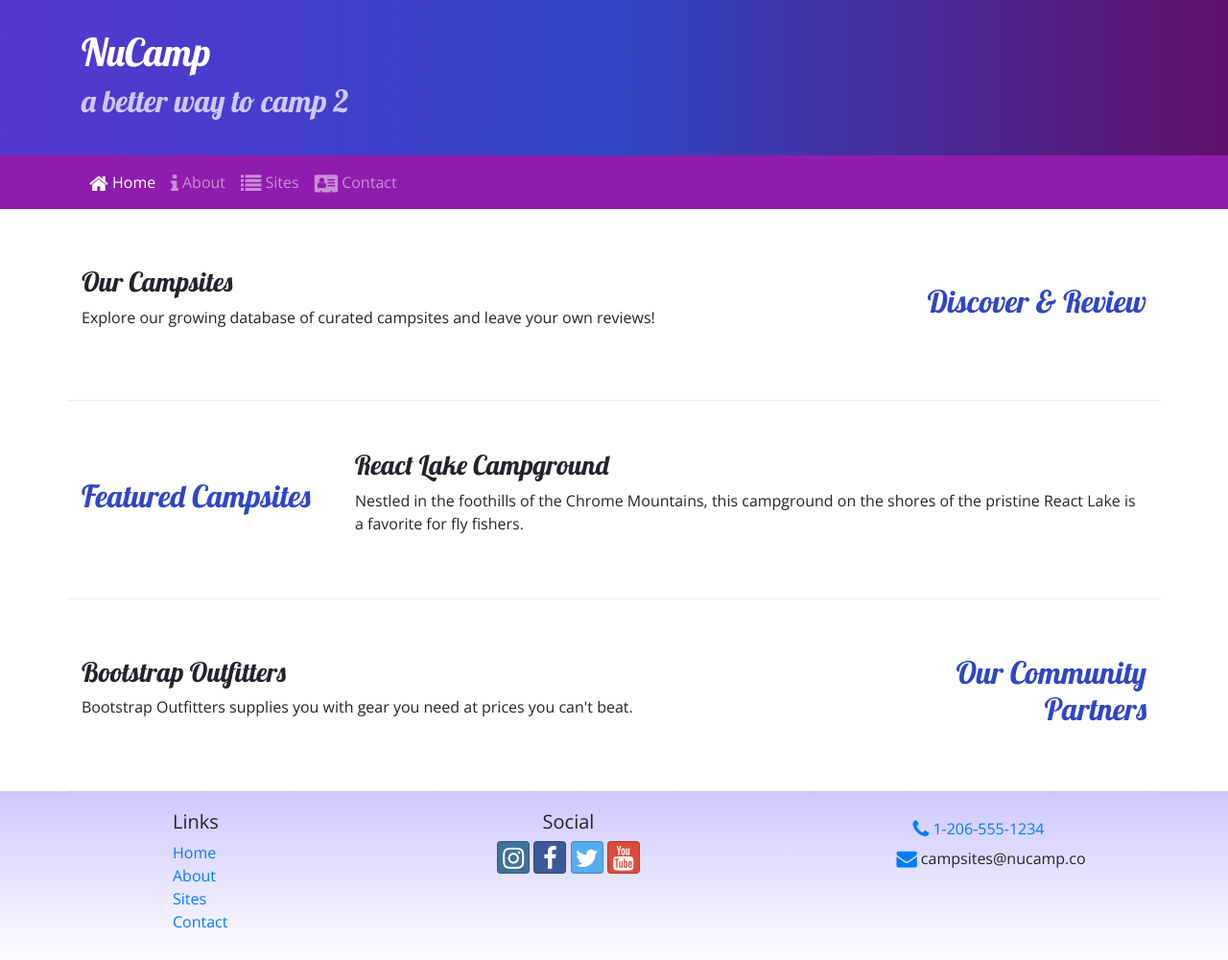
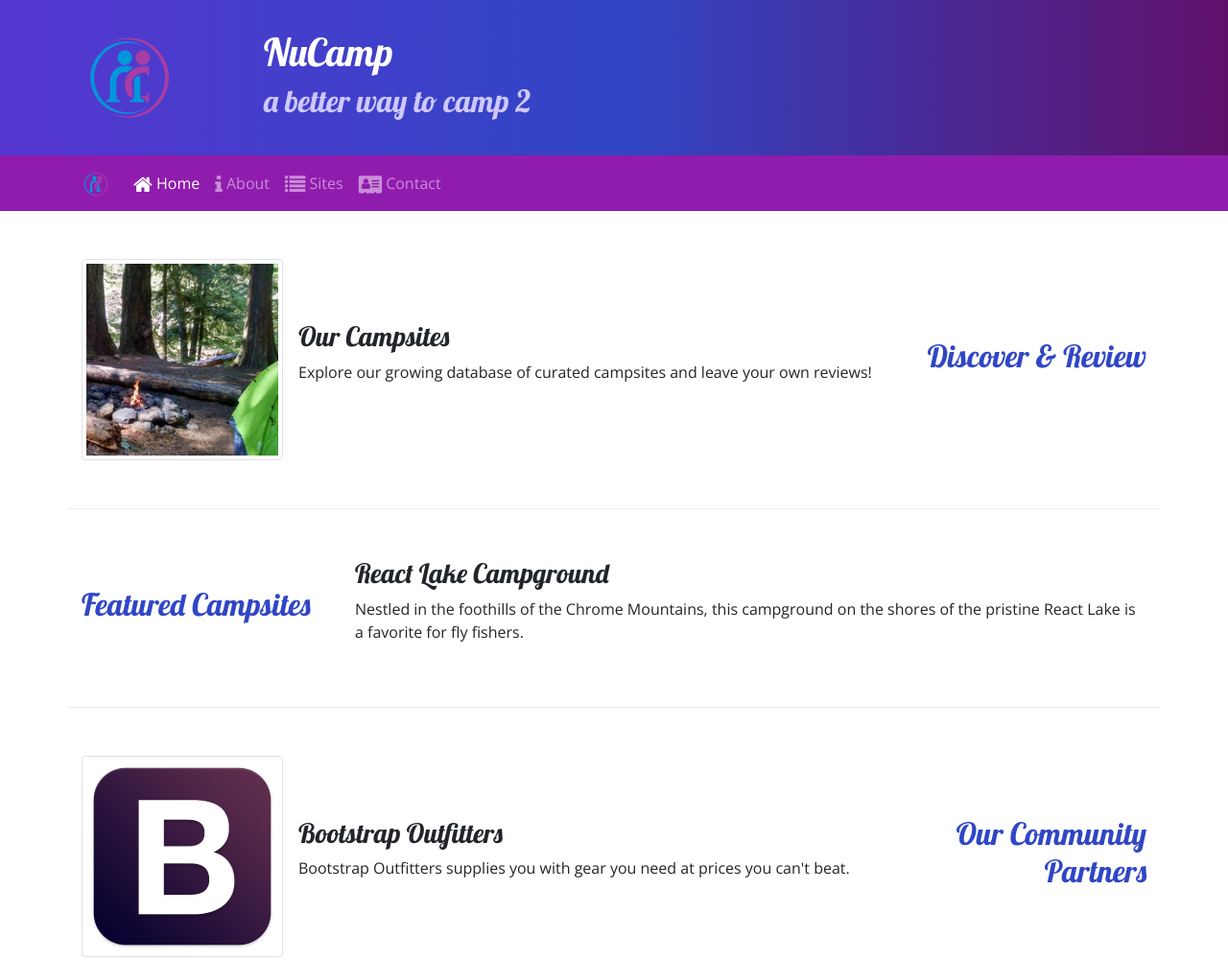
Before and after one commit to ramiromelo/BootstrapStudy, a website: page index.html in a window 1280 px wide. Shown: the top 1001 px of the page at 96% size. Drawn offline with nearby package versions, Linux system fonts and the light colour scheme.

Commit message:
Images and media

```diff
--- a/index.html
+++ b/index.html
@@ -25,6 +25,9 @@
     <header class="jumbotron jumbotron-fluid">
         <div class="container">
             <div class="row">
+                <div class="col-4 col-sm-3 col-md-2 align-self-center">
+                    <img src="img/logo.png" class="img-fluid">
+                </div>
                 <div class="col">
                     <h1>NuCamp</h1>
                     <h2>a better way to camp 2</h2>
@@ -35,16 +38,19 @@
 
     <nav class="navbar navbar-expand-sm navbar-dark sticky-top">
         <div class="container">
-            <buttom class="navbar-toggler ml-auto" type="buttom" data-toggle="collapse" data-target="#nucampNavbar">
+            <a class="navbar-brand" href="#"><img src="img/logo.png" height="30" width="30""></a>
+            <buttom class=" navbar-toggler" type="buttom" data-toggle="collapse" data-target="#nucampNavbar">
                 <spam class="navbar-toggler-icon"></spam>
                 </buttom>
                 <div class="collapse navbar-collapse" id="nucampNavbar">
                     <ul class="navbar-nav">
-                    <li class="nav-item active"><a class="nav-link" href="#"><i class="fa fa-home fa-lg"></i> Home</a>
+                        <li class="nav-item active"><a class="nav-link" href="#"><i class="fa fa-home fa-lg"></i>
+                                Home</a>
                         </li>
                         <li class="nav-item"><a class="nav-link" href="aboutus.html"><i class="fa fa-info fa-lg"></i>
                                 About</a></li>
-                    <li class="nav-item"><a class="nav-link" href="#"><i class="fa fa-list fa-lg"></i> Sites</a></li>
+                        <li class="nav-item"><a class="nav-link" href="#"><i class="fa fa-list fa-lg"></i> Sites</a>
+                        </li>
                         <li class="nav-item"><a class="nav-link" href="contactus.html"><i
                                     class="fa fa-address-card fa-lg"></i>
                                 Contact</a></li>
@@ -59,9 +65,16 @@
                 <h2 class="text-sm-right">Discover & Review</h2>
             </div>
             <div class="col">
+                <div class="media">
+                    <img class="d-flex mr-3 img-thumbnail" src="img/breadcrumb-trail-thumb.jpg"
+                        alt="Breadcrumb Trail thumbnail">
+                    <div class="media-body align-self-center">
                         <h3>Our Campsites</h3>
-                <p class="d-none d-sm-block">Explore our growing database of curated campsites and leave your own
+                        <p class="d-none d-sm-block">Explore our growing database of curated campsites and leave your
+                            own
                             reviews!</p>
+                    </div>
+                </div>
             </div>
         </div>
         <div class="row row-content align-items-center">
@@ -70,7 +83,8 @@
             </div>
             <div class="col">
                 <h3>React Lake Campground</h3>
-                <p class="d-none d-sm-block">Nestled in the foothills of the Chrome Mountains, this campground on the
+                <p class="d-none d-sm-block">Nestled in the foothills of the Chrome Mountains, this campground on
+                    the
                     shores of the pristine React
                     Lake is a favorite for fly fishers.</p>
             </div>
@@ -80,9 +94,15 @@
                 <h2 class="text-sm-right">Our Community Partners</h2>
             </div>
             <div class="col">
+                <div class="media">
+                    <img src="img/bootstrap-thumb.png" alt="Bootstrap Outfitters" class="d-flex mr-3 img-thumbnail">
+                    <div class="media-body align-self-center">
                         <h3>Bootstrap Outfitters</h3>
-                <p class="d-none d-sm-block">Bootstrap Outfitters supplies you with gear you need at prices you can't
+                        <p class="d-none d-sm-block">Bootstrap Outfitters supplies you with gear you need at prices you
+                            can't
                             beat.</p>
+                    </div>
+                </div>
             </div>
         </div>
     </div>
```
Also changed, not shown: aboutus.html (+10 -4 lines), contactus.html (+12 -5 lines), img/bootstrap-thumb.png (added), img/breadcrumb-trail-thumb.jpg (added), img/breadcrumb-trail.jpg (added), img/chrome-river-thumb.jpg (added), img/chrome-river.jpg (added), img/logo.png (added), img/react-lake-thumb.jpg (added), img/react-lake.jpg (added). Lines whose indentation alone changed are shown as unchanged.
